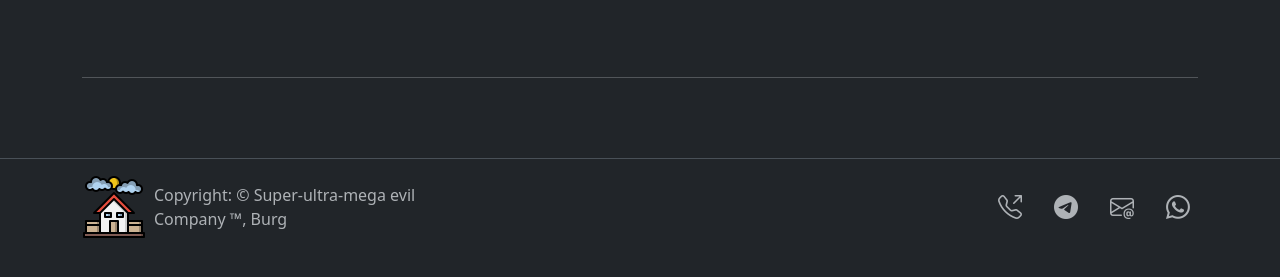
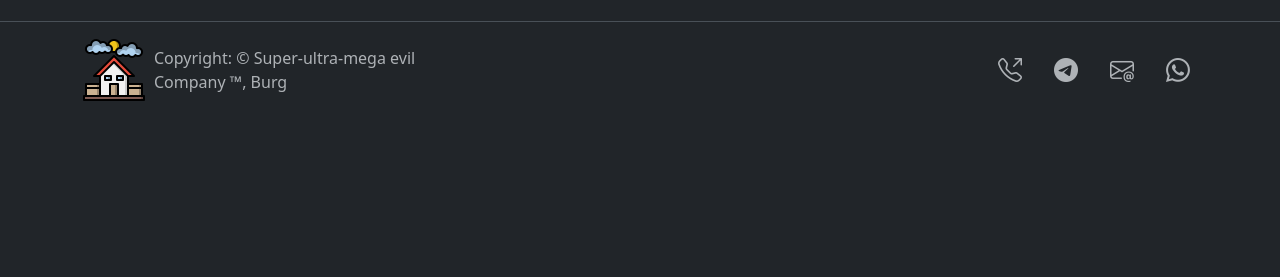
Before and after one commit to dfi-kpi/estate-admin-crm, a plain HTML site: page index.html in a window 1280 px wide. Shown: the part 2877-3154 px from the top of the page. After the commit the page ends 3043 px from the top, so only its background shows below. Drawn offline with nearby package versions, Linux system fonts and the light colour scheme.

Commit message:
forgor...

```diff
--- a/index.html
+++ b/index.html
@@ -193,9 +193,6 @@
                         <img class="bd-placeholder-img bd-placeholder-img-lg featurette-image img-fluid mx-auto" src="https://media.giphy.com/media/3o6ZtlfqQ36WuCFgAM/giphy.gif" alt="Placeholder: 500x500">
                     </div>
                 </div>
-
-                <hr class="featurette-divider">
-
             </div>
         </main>
         <footer class="border-top mt-4">
```
